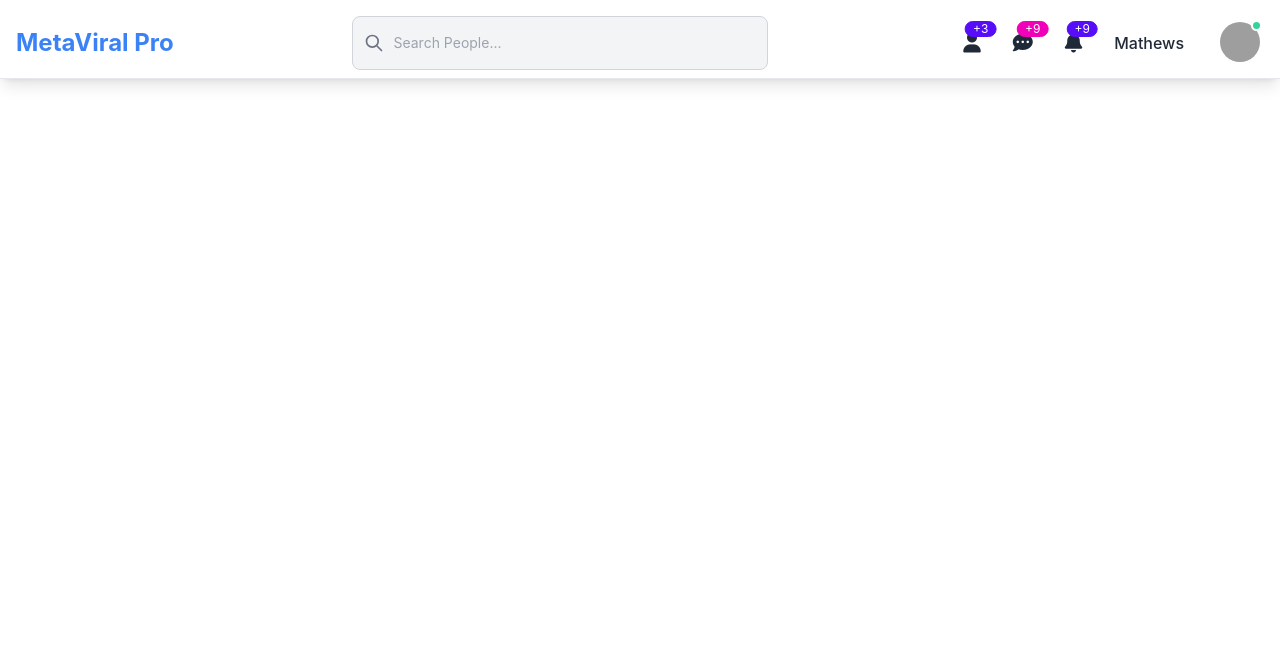
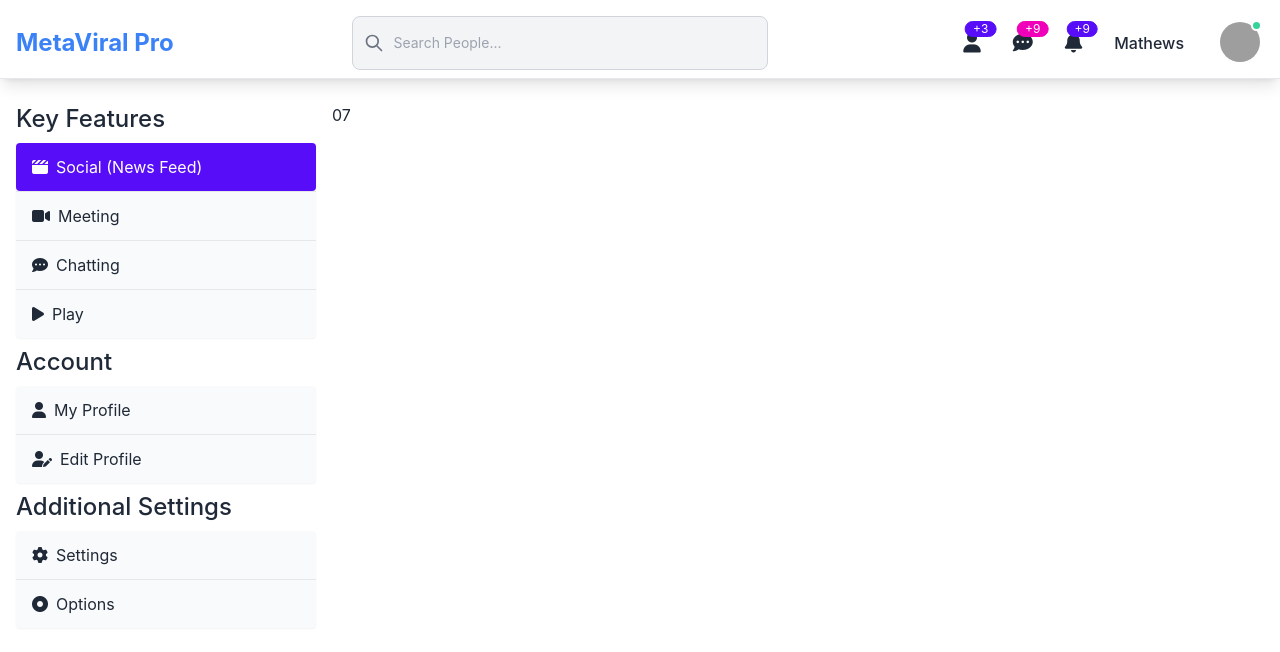
Before and after one commit to SShipon/google-meet-website, a React (Create React App) app: page / in a window 1280 px wide. Shown: the top 652 px of the page. Built offline with nearby package versions, Linux system fonts and the light colour scheme; grey boxes are pictures that could not be loaded.

Commit message:
social home section initialized

```diff
--- a/src/pages/Home/SocialHome/SocialHome.js
+++ b/src/pages/Home/SocialHome/SocialHome.js
@@ -1,11 +1,72 @@
-import React from 'react';
+import React from "react";
 
 const SocialHome = () => {
-    return (
-        <div>
+  return (
+    <div>
+      <div className="px-4 py-6">
+        <div class="grid grid-cols-4 gap-4 ">
+          <div class="col-span-1 ">
+                <div className="">
+                <h2 className="text-2xl font-medium mb-2">Key Features</h2>
+                <div className="bg-gray-50 rounded shadow-sm">
+                    <div className="flex items-center bg-primary text-white pl-4 py-3 rounded">
+                    <i class="fa-solid fa-clapperboard mr-2"></i>
+                        <h4>Social (News Feed)</h4>
+                    </div>
+                    <hr />
+                    <div className="flex items-center pl-4 py-3 rounded">
+                    <i class="fa-solid fa-video mr-2"></i>
+                        <h4>Meeting</h4>
+                    </div>
+                        <hr />
+                    <div className="flex items-center pl-4 py-3 rounded"><i class="fa-solid fa-comment-dots mr-2"></i>
+                        <h4>Chatting</h4>
+                    </div>
+                        <hr />
+                    <div className="flex items-center pl-4 py-3 rounded"><i class="fa-solid fa-play mr-2"></i>
+                        <h4>Play</h4>
+                    </div>
+                </div>
+                </div>
 
+                <div class="mt-2">
+                <h2 className="text-2xl font-medium mb-2">Account</h2>
+                <div className="rounded bg-gray-50 shadow-sm">
+                    <div className="flex items-center  text-dark pl-4 py-3 rounded">
+
+                    <i class="fa-solid fa-user mr-2"></i>
+                        <h4>My Profile</h4>
+                    </div>
+                    <hr />
+                    <div className="flex items-center text-dark pl-4 py-3 rounded">
+                    <i class="fa-solid fa-user-pen mr-2"></i>
+                        <h4>Edit Profile</h4>
+                    </div>
+                </div>
+            </div>
+
+                <div class="mt-2 ">
+                <h2 className="text-2xl font-medium mb-2">Additional Settings</h2>
+                <div className="bg-gray-50 rounded shadow-sm">
+                    <div className="flex items-center  text-dark pl-4 py-3 rounded">
+                    <i class="fa-solid fa-gear mr-2"></i>
+                        <h4>Settings</h4>
+                    </div>
+                    <hr />
+                    <div className="flex items-center text-dark pl-4 py-3 rounded">
+                    <i class="fa-solid fa-circle-dot mr-2"></i>
+                        <h4>Options</h4>
+                    </div>
+                </div>
+            </div>
+            </div>
+
+
+          <div class="col-span-3 ">07</div>
         </div>
-    );
+      </div>
+    </div>
+  );
 };
 
 export default SocialHome;
```
